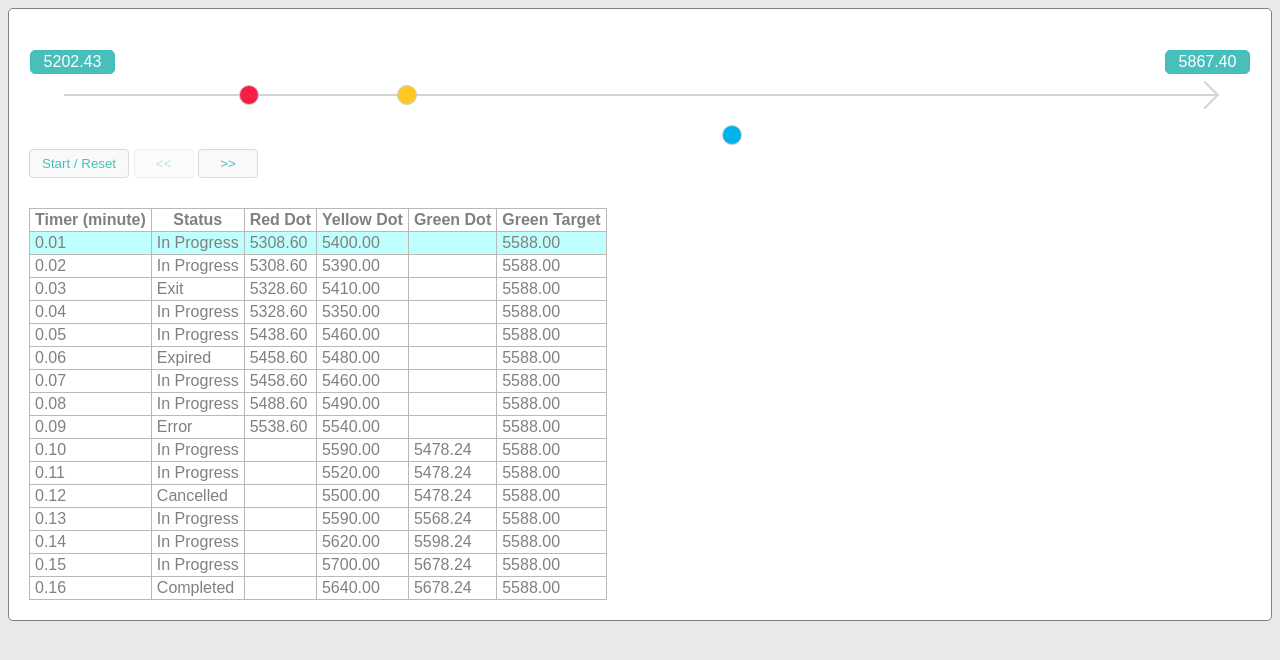
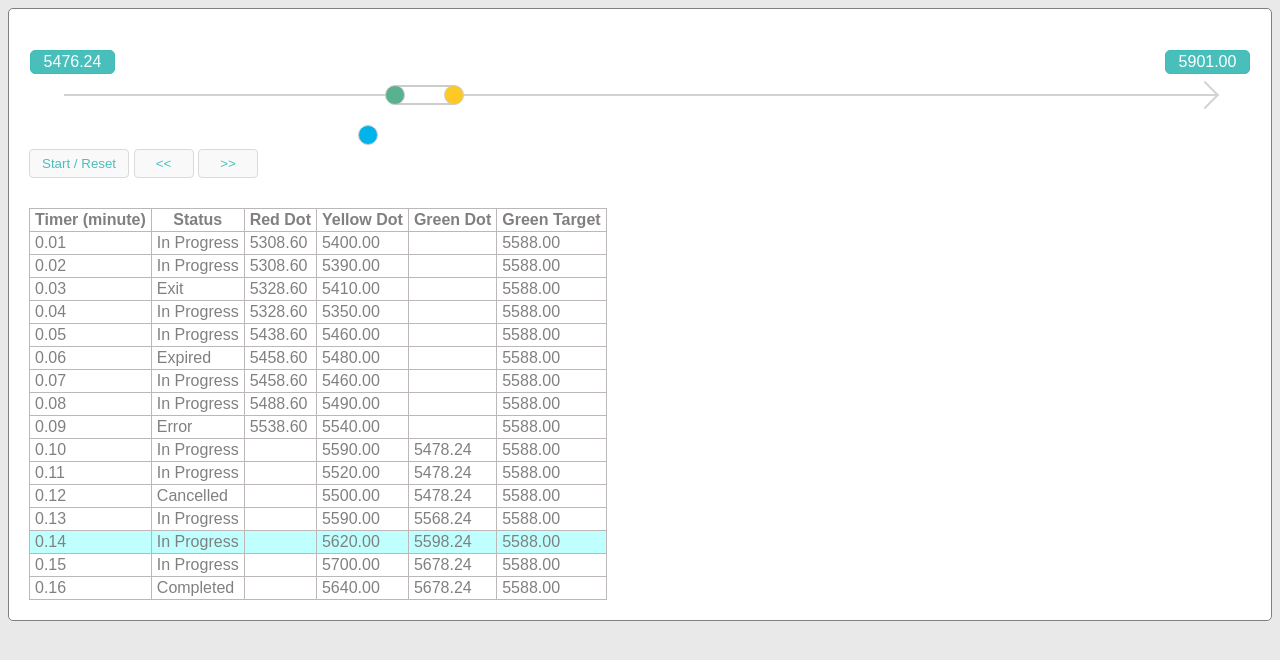
Before and after one commit to vpanait/vpanait.github.io, a plain HTML site: page 2019-05-20/v2.0/animation.html in a window 1280 px wide. Both pictures are taken after a click on the button "Start / Reset". Drawn offline with nearby package versions, Linux system fonts and the light colour scheme.

Commit message:
added #10 - cylinder between dots

```diff
--- a/2019-05-20/v2.0/animation.css
+++ b/2019-05-20/v2.0/animation.css
@@ -51,6 +51,37 @@ body {
 .animation-container .label.scale-max {
     right: -35px;
 }
+
+.animation-container .cylinder {
+    position: absolute;
+    height: 20px;
+    top: -10px;
+    background-color: white;
+    border: 2px solid #CCCCCC;
+}
+
+
+/* .animation-container .cylinder:after,
+.animation-container .cylinder:before {
+    border: 1px solid #CCCCCC;
+    border-radius: 50%;
+    content: " ";
+    height: 18px;
+    width: 18px;
+    position: absolute;
+    pointer-events: none;
+    background-color: white;
+}
+
+.animation-container .cylinder:after {
+    top: -2px;
+    right: -12px;
+}
+
+.animation-container .cylinder:before {
+    top: -2px;
+    left: -12px;
+} */
 
 .animation-container .dot {
     position: absolute;
--- a/2019-05-20/v2.0/animation.html
+++ b/2019-05-20/v2.0/animation.html
@@ -20,6 +20,9 @@
             <div class="scale-line">
                 <div class="label scale-min hidden"></div>
                 <div class="label scale-max hidden"></div>
+
+                <div class="cylinder hidden"></div>
+
                 <div class="dot red hidden">
                     <div class="label hidden"> </div>
                 </div>
--- a/2019-05-20/v2.0/animation.js
+++ b/2019-05-20/v2.0/animation.js
@@ -147,6 +147,7 @@ $(function() {
     // Cache DOM elements
     let container = $('.animation-container');
 
+    let cylinder = container.find('.cylinder');
     let redDot = container.find('.dot.red');
     let yellowDot = container.find('.dot.yellow');
     let greenDot = container.find('.dot.green');
@@ -172,7 +173,7 @@ $(function() {
     populateTable();
 
     startButton.on('click', function() {
-        updateCurrentStep(1);
+        updateCurrentStep(14);
     });
 
     prevButton.on('click', function() {
@@ -206,6 +207,8 @@ $(function() {
         let labels = [redLabel, yellowLabel, greenLabel, targetLabel];
         let coords = [dataSet.red, dataSet.yellow, dataSet.green, dataSet.target];
         let globalAnimationTimeNeed = 0;
+        let dotsLeftOffsets = [];
+        let newDotAppeared = false;
 
         previousStep = currentStep;
         currentStep = stepValue;
@@ -250,9 +253,16 @@ $(function() {
 
             globalAnimationTimeNeed = Math.max(globalAnimationTimeNeed, dotAnimDuration);
 
+            if (currentDot.hasClass('hidden') && currentCoord != null && previousStep !== 0) {
+                newDotAppeared = true;
+            }
+
             // Animate position
             if (currentCoord != null) {
-                currentDot.animate({ "left": calculateOffsetValue(currentCoord, coords) + "%" },
+                let leftOffset = calculateOffsetValue(currentCoord, coords);
+                dotsLeftOffsets[i] = leftOffset;
+
+                currentDot.animate({ "left": leftOffset + "%" },
                     dotAnimDuration,
                     () => {
                         if (currentDot.hasClass('hidden')) {
@@ -260,9 +270,30 @@ $(function() {
                         }
                     }
                 );
-
             }
         }
+
+        // Animate cylinder
+        let cylinderData = getCylinderData(dotsLeftOffsets);
+        let cylinderAnimationDelay = newDotAppeared ? globalAnimationTimeNeed : 0;
+
+        if (newDotAppeared) {
+            cylinder.addClass('hidden').css("display", "none");
+        }
+
+        setTimeout(function() {
+            cylinder.animate({
+                    "left": cylinderData.leftMin + "%",
+                    "width": cylinderData.width + "%"
+                },
+                (previousStep === 0 || newDotAppeared) ? 0 : globalAnimationTimeNeed,
+                () => {
+                    if (cylinder.hasClass('hidden')) {
+                        cylinder.removeClass('hidden').css("display", "block");
+                    }
+                }
+            );
+        }, cylinderAnimationDelay);
 
 
         // Update scale min and max values
@@ -317,6 +348,21 @@ $(function() {
         scaleMax = Math.max(...nonNullCoords) * 1.05;
     }
 
+    function getCylinderData(dotsLeftOffsets) {
+        let dotsOffsets = dotsLeftOffsets.slice(0, 3).filter(function(val) {
+            return val !== null
+        });
+
+        let leftMin = Math.min(...dotsOffsets);
+        let leftMax = Math.max(...dotsOffsets);
+
+        return {
+            leftMin: leftMin,
+            leftMax: leftMax,
+            width: leftMax - leftMin
+        }
+    }
+
     function populateTable() {
         let htmlCode = '';
         dataTable.find("tbody tr").remove();
```
